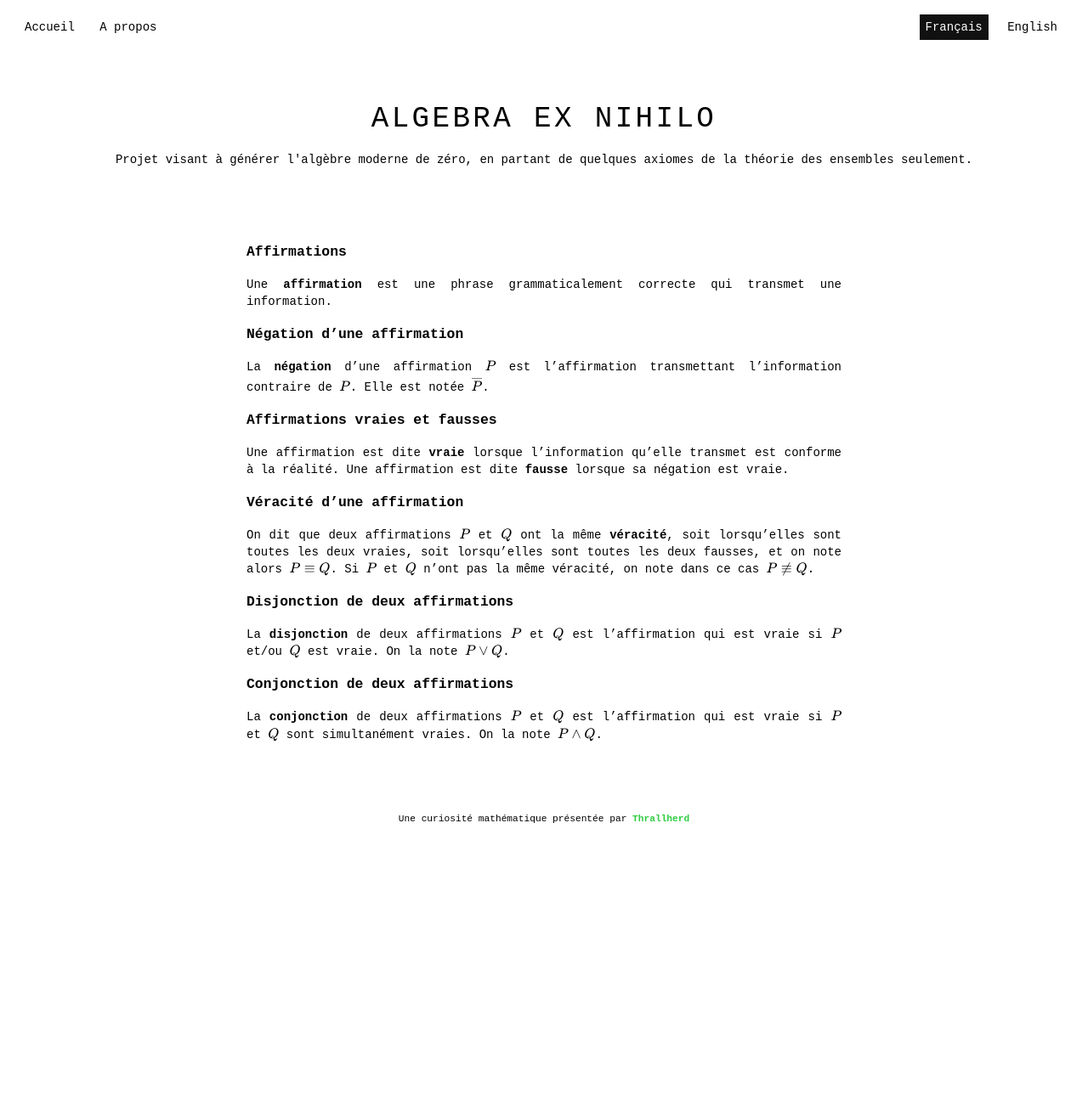
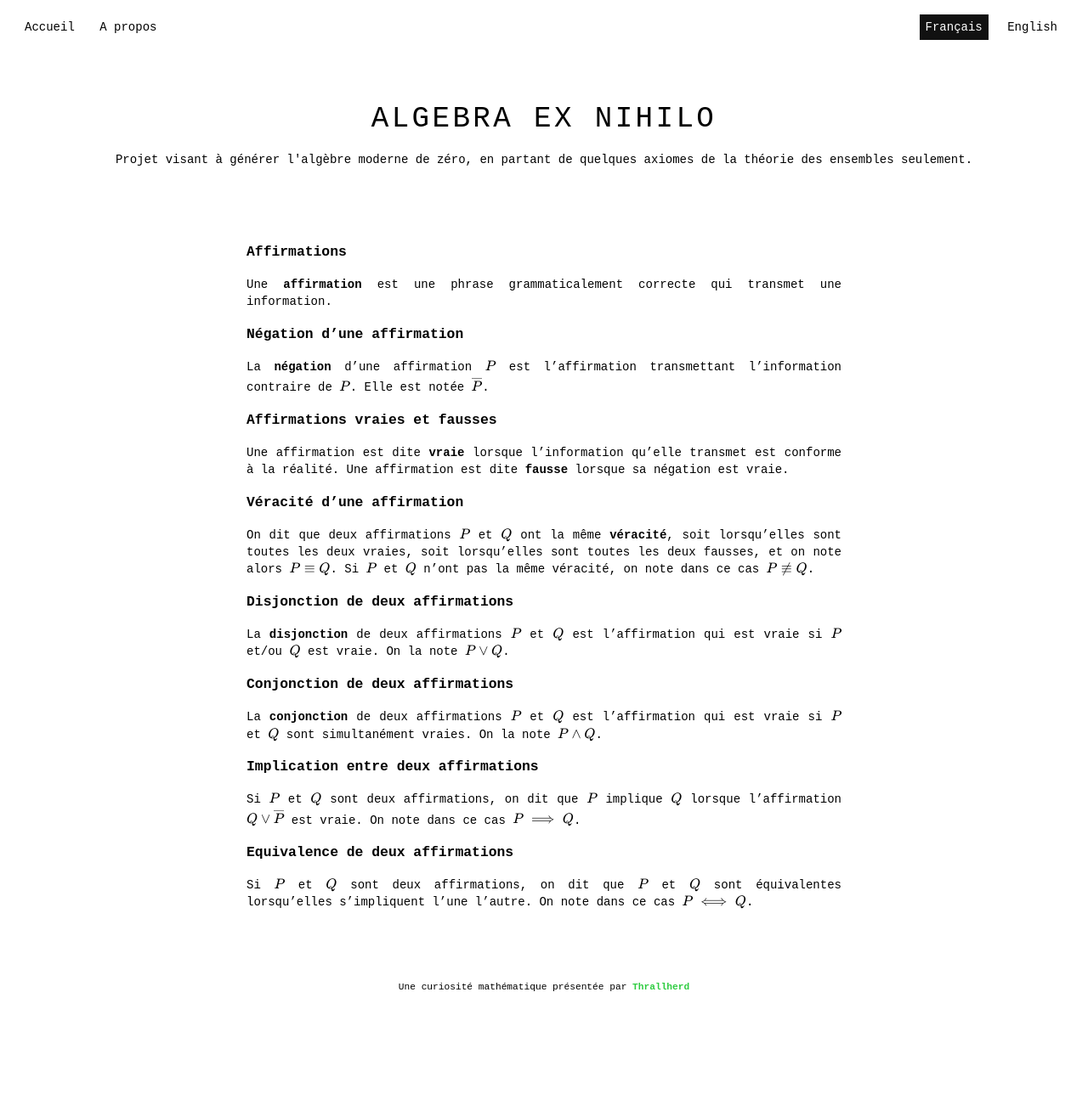
Before and after one commit to Thrallherd/AlgebraExNihilo, a Jekyll site: the page built from logic_def2.md, in a window 1280 px wide. Shown: the whole page at 85% size. Built offline with Jekyll 4.4.1, drawn with Linux system fonts in a browser that asks for light colours; formulas are drawn with MathJax 3; before the commit the page ends 1103 px from its top, so only the background shows below that.

Commit message:
Update logic_def2.md

```diff
--- a/logic_def2.md
+++ b/logic_def2.md
@@ -24,3 +24,9 @@ La **disjonction** de deux affirmations $$P$$ et $$Q$$ est l'affirmation qui est
 
 ### Conjonction de deux affirmations
 La **conjonction** de deux affirmations $$P$$ et $$Q$$ est l'affirmation qui est vraie si $$P$$ et $$Q$$ sont simultanément vraies. On la note $$P \land Q$$.
+
+### Implication entre deux affirmations
+Si $$P$$ et $$Q$$ sont deux affirmations, on dit que $$P$$ implique $$Q$$ lorsque l'affirmation $$Q \lor \overline P$$ est vraie. On note dans ce cas $$P \implies Q$$.
+
+### Equivalence de deux affirmations
+Si $$P$$ et $$Q$$ sont deux affirmations, on dit que $$P$$ et $$Q$$ sont équivalentes lorsqu'elles s'impliquent l'une l'autre. On note dans ce cas $$P \iff Q$$.
```
